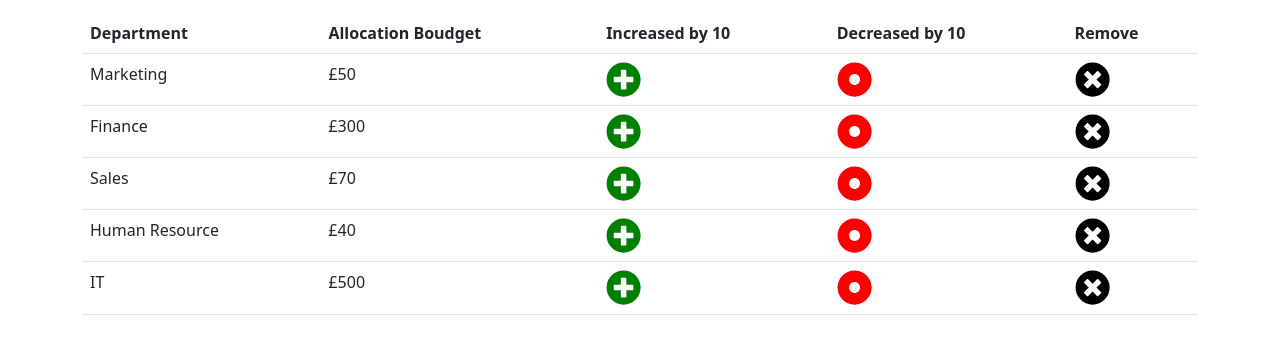
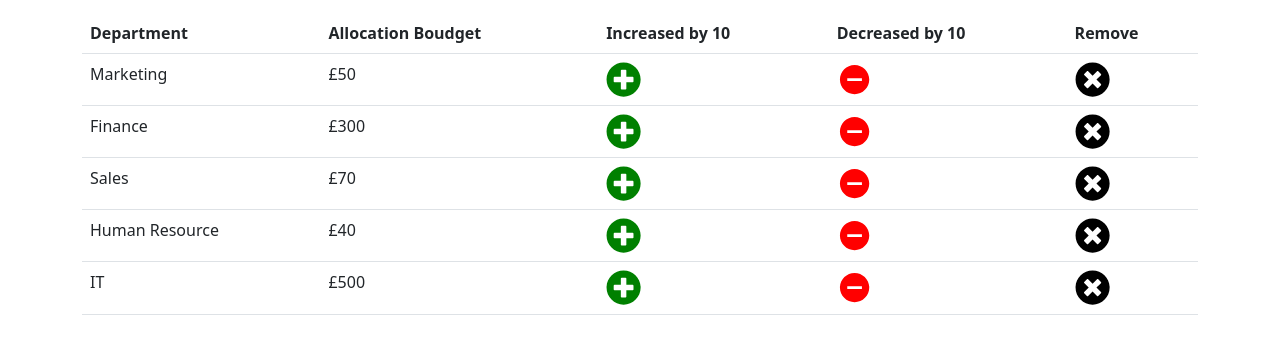
Before and after one commit to mfardsaffari/ejtos-react_budget_app, a React (Create React App) app: page / in a window 1280 px wide. Shown: the part 223-574 px from the top of the page. Built offline with nearby package versions, Linux system fonts and the light colour scheme.

Commit message:
Add Function for INCAnd DEC Allocation and change icon of Decresing

```diff
--- a/src/components/ExpenseItem.js
+++ b/src/components/ExpenseItem.js
@@ -1,6 +1,7 @@
 import React, { useContext } from 'react';
 import { AppContext } from '../context/AppContext';
-import { FaPlusCircle, FaTimesCircle, FaDotCircle } from 'react-icons/fa';
+import { FaPlusCircle, FaTimesCircle } from 'react-icons/fa';
+import { MdDoNotDisturbOn } from 'react-icons/md';
 
 const ExpenseItem = (props) => {
     const { dispatch, Currency} = useContext(AppContext);
@@ -18,10 +19,27 @@ const ExpenseItem = (props) => {
 
     const handleIncreaseBoudget = () => {
 
+        const item = {
+            name: props.name,
+            quantity: 10,
+        };
+
+        dispatch({
+            type: 'ADD_QUANTITY',
+            payload: item,
+        });
     };
 
     const handleDecreaseBoudget = () => {
+        const item = {
+            name: props.name,
+            quantity: 10,
+        };
 
+        dispatch({
+            type: 'RED_QUANTITY',
+            payload: item,
+        });
     };
 
 
@@ -30,7 +48,7 @@ const ExpenseItem = (props) => {
         <td>{props.name}</td>
         <td>{Currency}{parseInt(props.budget)}</td>
         <td><FaPlusCircle size='2.2em' color="green" onClick={handleIncreaseBoudget}></FaPlusCircle></td>
-        <td><FaDotCircle size='2.2em' color="red" onClick={handleDecreaseBoudget}></FaDotCircle></td>
+        <td><MdDoNotDisturbOn size='2.2em' color="red" onClick={handleDecreaseBoudget}></MdDoNotDisturbOn></td>
         <td><FaTimesCircle size='2.2em' color="black" onClick={handleDeleteItem}></FaTimesCircle></td>
         </tr>
     );
```
